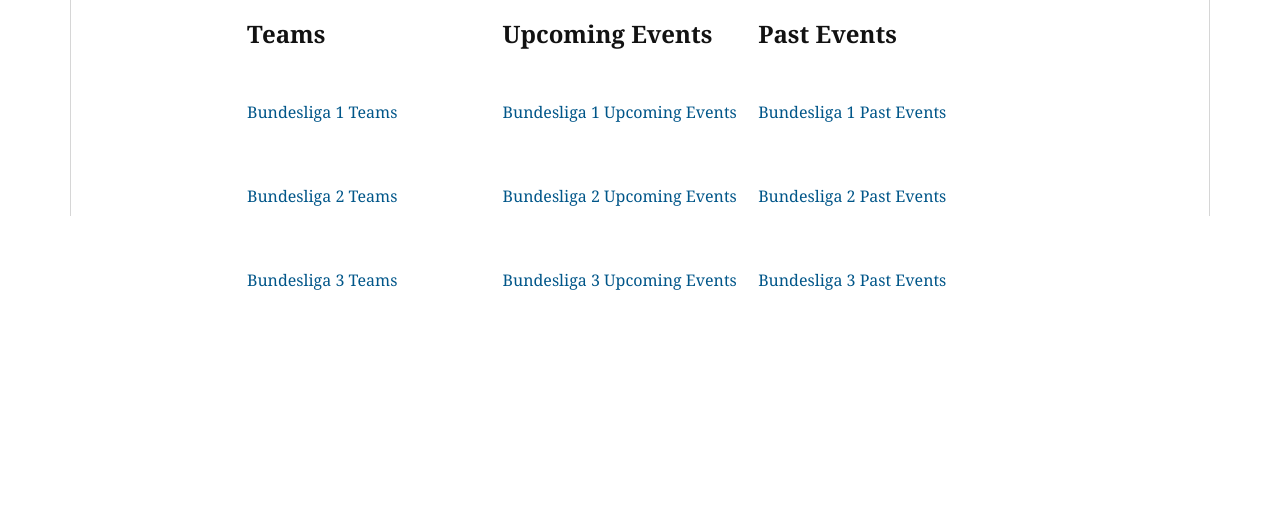
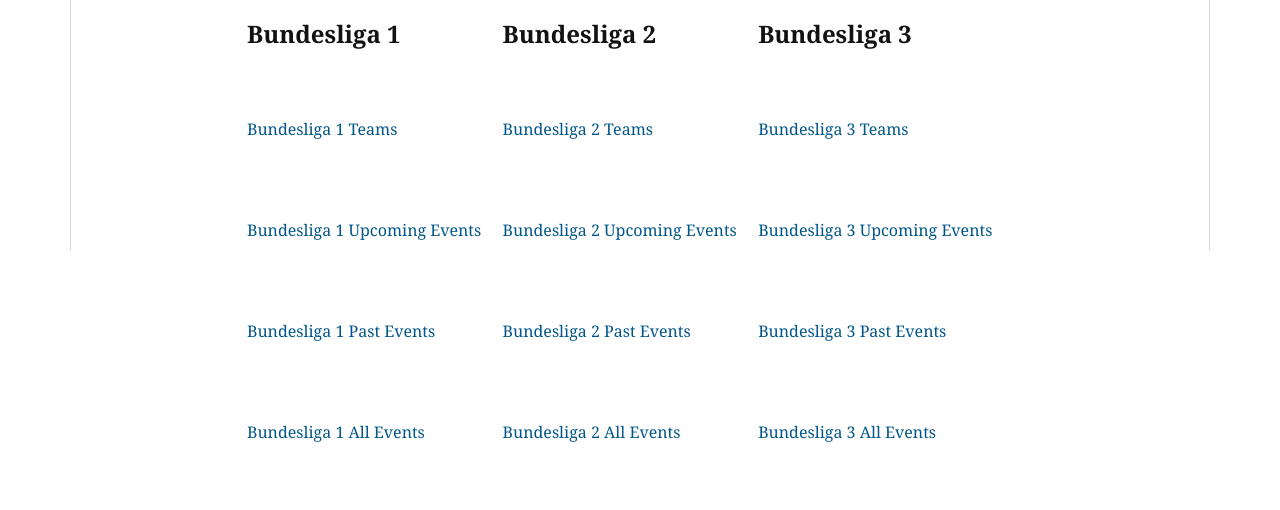
Before and after one commit to hristo-grudev/bundesliga_app, a Django app: template templates/bundesliga.html in a window 1280 px wide. Shown: the part 42-552 px from the top of the page. Run offline with Django 3.2, Linux system fonts and the light colour scheme; the template is opened without the code that fills it, so the values that code supplies are empty; parts of the project's set-up code (start-up, migrations or seed data) failed here and were passed over; some web fonts are replaced.

Commit message:
update submenu

```diff
--- a/templates/bundesliga.html
+++ b/templates/bundesliga.html
@@ -8,28 +8,27 @@
                 <div class="gs-container">
                     <div class="test">
                         <ul>
-                            <li class="test-inner"><h2>Teams</h2></li>
-                            <li class="test-inner"><h2>Upcoming Events</h2></li>
-                            <li class="test-inner"><h2>Past Events</h2></li>
+                            <li class="test-inner"><h2>Bundesliga 1</h2></li>
+                            <li class="test-inner"><h2>Bundesliga 2</h2></li>
+                            <li class="test-inner"><h2>Bundesliga 3</h2></li>
 
 
                             <li class="test-inner"><a href="{% url 'teams view' 'bl1' %}">Bundesliga 1 Teams</a></li>
-                            <li class="test-inner"><a href="{% url 'upcoming view' 'bl1' %}">Bundesliga 1 Upcoming
-                                Events</a></li>
-                            <li class="test-inner"><a href="{% url 'past view' 'bl1' %}">Bundesliga 1 Past Events</a>
-                            </li>
+                            <li class="test-inner"><a href="{% url 'teams view' 'bl2' %}">Bundesliga 2 Teams</a></li>
+                            <li class="test-inner"><a href="{% url 'teams view' 'bl3' %}">Bundesliga 3 Teams</a></li>
 
-                            <li class="test-inner"><a href="{% url 'teams view' 'bl2' %}">Bundesliga 2 Teams</a></li>
-                            <li class="test-inner"><a href="{% url 'upcoming view' 'bl2' %}">Bundesliga 2 Upcoming
-                                Events</a></li>
-                            <li class="test-inner"><a href="{% url 'past view' 'bl2' %}">Bundesliga 2 Past Events</a>
-                            </li>
+                            <li class="test-inner"><a href="{% url 'upcoming view' 'bl1' %}">Bundesliga 1 Upcoming Events</a></li>
+                            <li class="test-inner"><a href="{% url 'upcoming view' 'bl2' %}">Bundesliga 2 Upcoming Events</a></li>
+                            <li class="test-inner"><a href="{% url 'upcoming view' 'bl3' %}">Bundesliga 3 Upcoming Events</a></li>
 
-                            <li class="test-inner"><a href="{% url 'teams view' 'bl3' %}">Bundesliga 3 Teams</a></li>
-                            <li class="test-inner"><a href="{% url 'upcoming view' 'bl3' %}">Bundesliga 3 Upcoming
-                                Events</a></li>
-                            <li class="test-inner"><a href="{% url 'past view' 'bl3' %}">Bundesliga 3 Past Events</a>
-                            </li>
+                            <li class="test-inner"><a href="{% url 'past view' 'bl1' %}">Bundesliga 1 Past Events</a></li>
+                            <li class="test-inner"><a href="{% url 'past view' 'bl2' %}">Bundesliga 2 Past Events</a></li>
+                            <li class="test-inner"><a href="{% url 'past view' 'bl3' %}">Bundesliga 3 Past Events</a></li>
+
+                            <li class="test-inner"><a href="{% url 'season view' 'bl1' %}">Bundesliga 1 All Events</a></li>
+                            <li class="test-inner"><a href="{% url 'season view' 'bl2' %}">Bundesliga 2 All Events</a></li>
+                            <li class="test-inner"><a href="{% url 'season view' 'bl3' %}">Bundesliga 3 All Events</a></li>
+
                         </ul>
                     </div>
 
--- a/templates/submenu.html
+++ b/templates/submenu.html
@@ -18,6 +18,11 @@
                     Past
                 </a>
             </li>
+            <li class="subnav__item subnav__item--parent">
+                <a class="subnav-link" href="{% url 'season view' slug %}">
+                    All
+                </a>
+            </li>
 
             <li class="subnav__item">
             </li>
```
